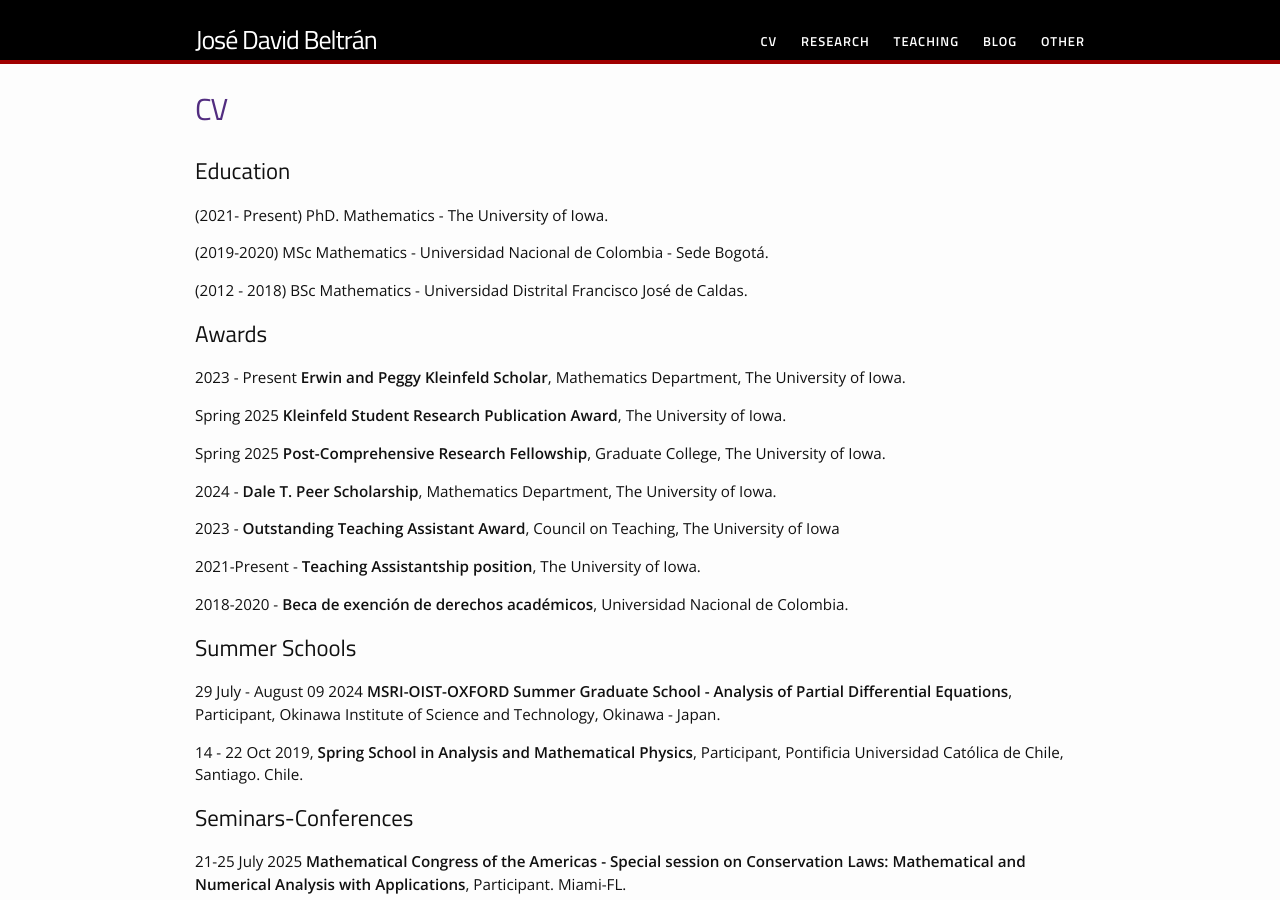
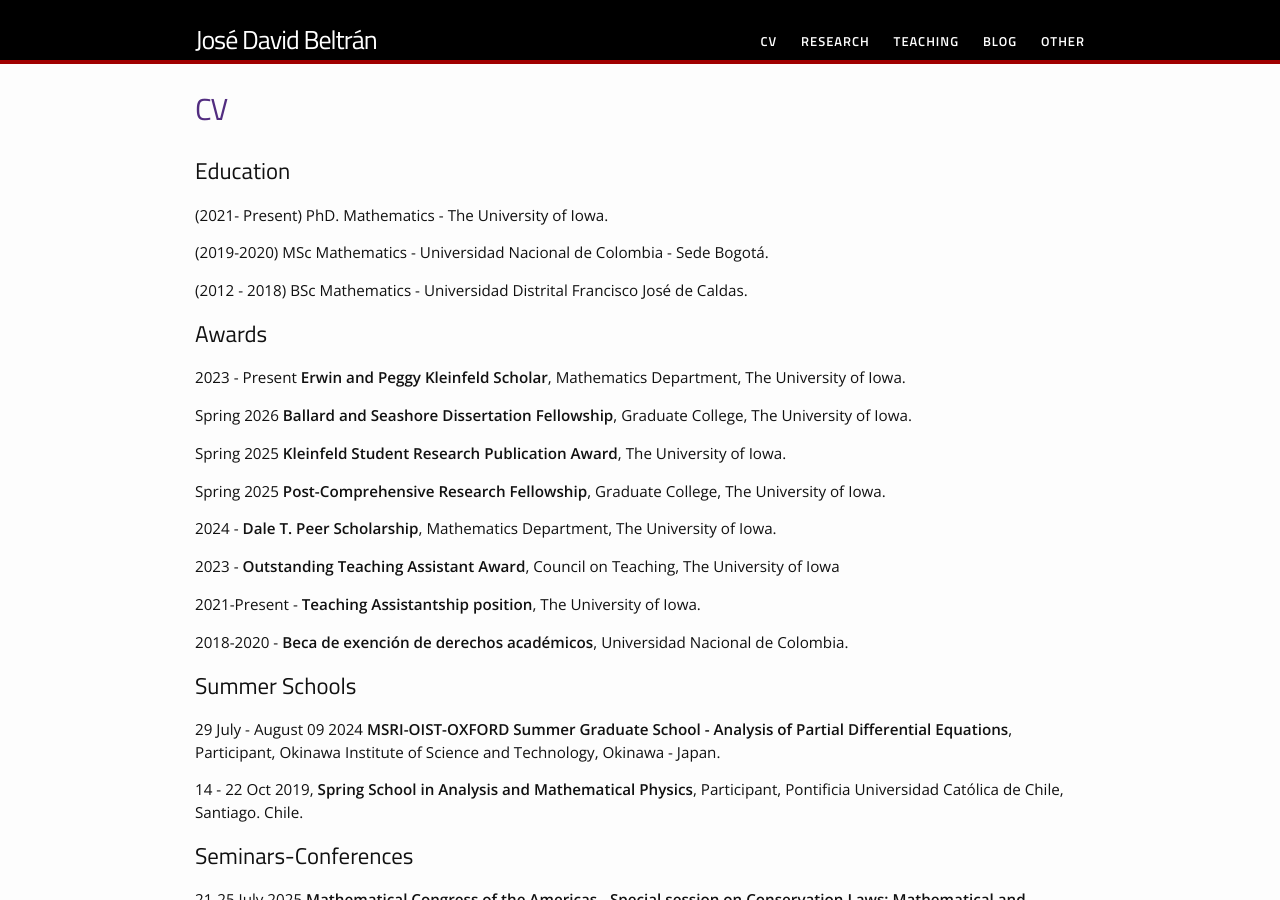
Before and after one commit to jdavidbel/jdavidbel.github.io, a Jekyll site: the page built from cv.md, in a window 1280 px wide and 900 px high. Built offline with Jekyll 4.4.1, drawn with Linux system fonts in a browser that asks for light colours.

Commit message:
Ballard Seashore
let's go!!

```diff
--- a/cv.md
+++ b/cv.md
@@ -16,6 +16,8 @@ permalink: /cv/
 ## Awards
 
 2023 - Present **Erwin and Peggy Kleinfeld Scholar**, Mathematics Department, The University of Iowa.
+
+Spring 2026 **Ballard and Seashore Dissertation Fellowship**, Graduate College, The University of Iowa.
 
 Spring 2025 **Kleinfeld Student Research Publication Award**, The University of Iowa.
 
```
